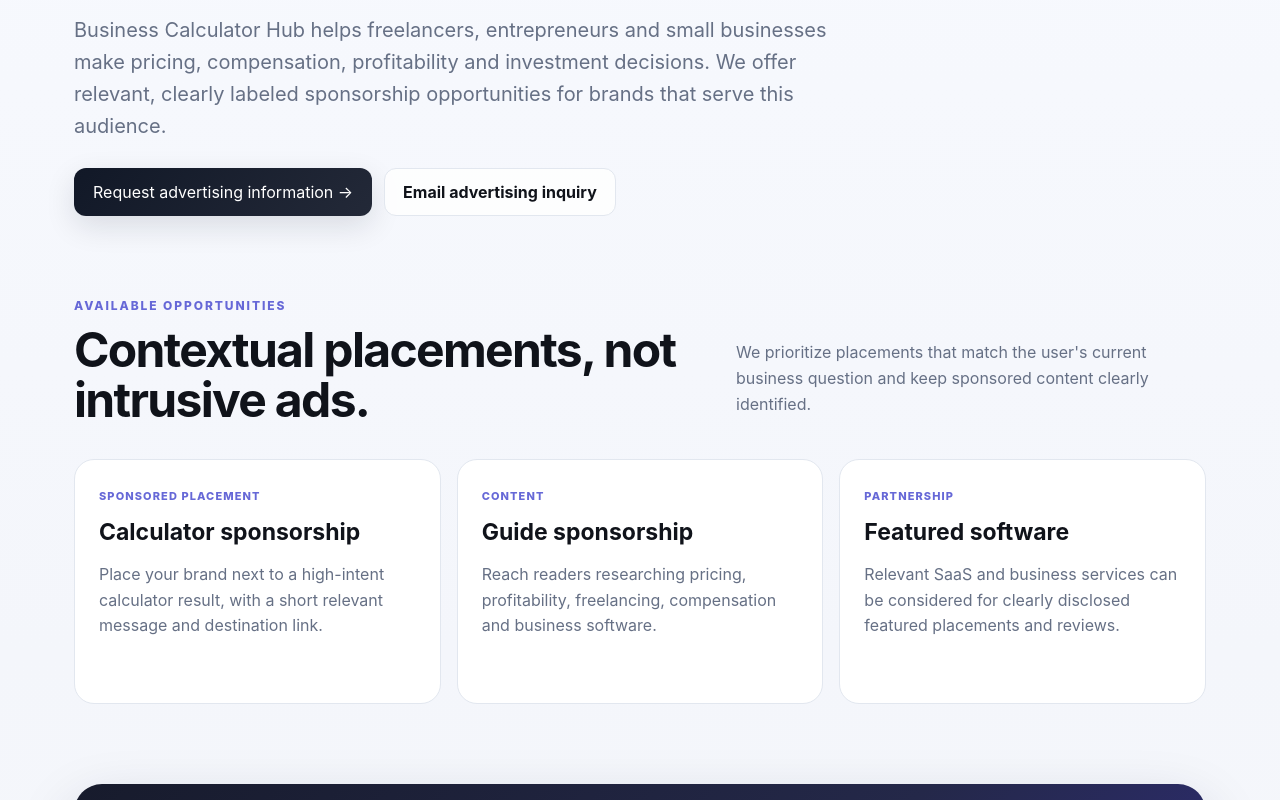
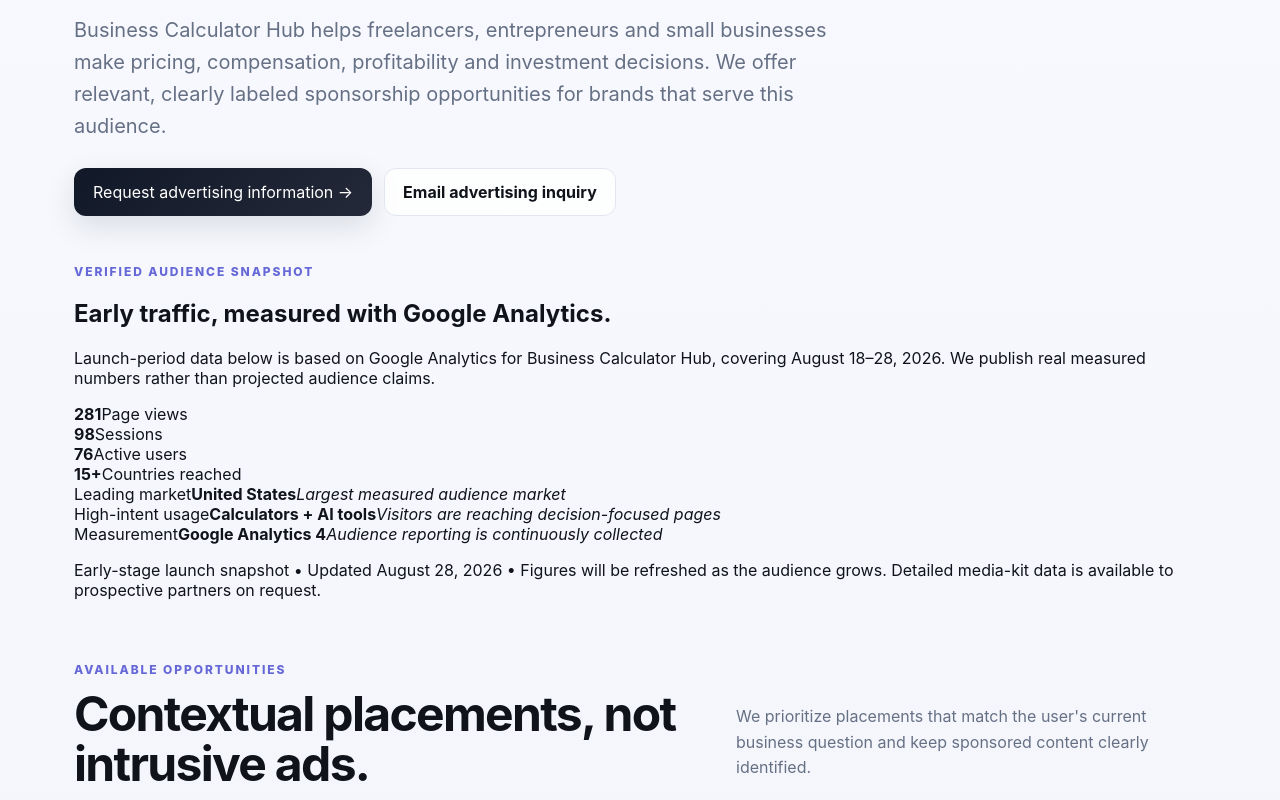
Before and after one commit to luizferdazzi-commits/business-calculator-hub, a Next.js app: page /advertise in a window 1280 px wide. Shown: the part 482-1282 px from the top of the page. Built offline with nearby package versions, Linux system fonts and the light colour scheme.

Commit message:
Add verified GA4 audience proof to advertise page

```diff
--- a/app/advertise/page.tsx
+++ b/app/advertise/page.tsx
@@ -13,6 +13,26 @@ export default function AdvertisePage(){
       <h1>Reach people while they are making business decisions.</h1>
       <p className="lead">Business Calculator Hub helps freelancers, entrepreneurs and small businesses make pricing, compensation, profitability and investment decisions. We offer relevant, clearly labeled sponsorship opportunities for brands that serve this audience.</p>
       <div className="heroActions"><a className="primary" href="#proposal">Request advertising information →</a><a className="secondary" href="mailto:contato@assessorialf.com.br?subject=Advertising%20inquiry%20-%20Business%20Calculator%20Hub">Email advertising inquiry</a></div>
+    </section>
+
+    <section className="trafficProof" aria-label="Audience snapshot">
+      <div className="trafficProofIntro">
+        <p className="eyebrow">VERIFIED AUDIENCE SNAPSHOT</p>
+        <h2>Early traffic, measured with Google Analytics.</h2>
+        <p>Launch-period data below is based on Google Analytics for Business Calculator Hub, covering August 18–28, 2026. We publish real measured numbers rather than projected audience claims.</p>
+      </div>
+      <div className="trafficMetrics">
+        <div><strong>281</strong><span>Page views</span></div>
+        <div><strong>98</strong><span>Sessions</span></div>
+        <div><strong>76</strong><span>Active users</span></div>
+        <div><strong>15+</strong><span>Countries reached</span></div>
+      </div>
+      <div className="trafficDetails">
+        <div><span>Leading market</span><strong>United States</strong><em>Largest measured audience market</em></div>
+        <div><span>High-intent usage</span><strong>Calculators + AI tools</strong><em>Visitors are reaching decision-focused pages</em></div>
+        <div><span>Measurement</span><strong>Google Analytics 4</strong><em>Audience reporting is continuously collected</em></div>
+      </div>
+      <p className="trafficNote">Early-stage launch snapshot • Updated August 28, 2026 • Figures will be refreshed as the audience grows. Detailed media-kit data is available to prospective partners on request.</p>
     </section>
 
     <section className="sectionBlock advertiseSection">
```
